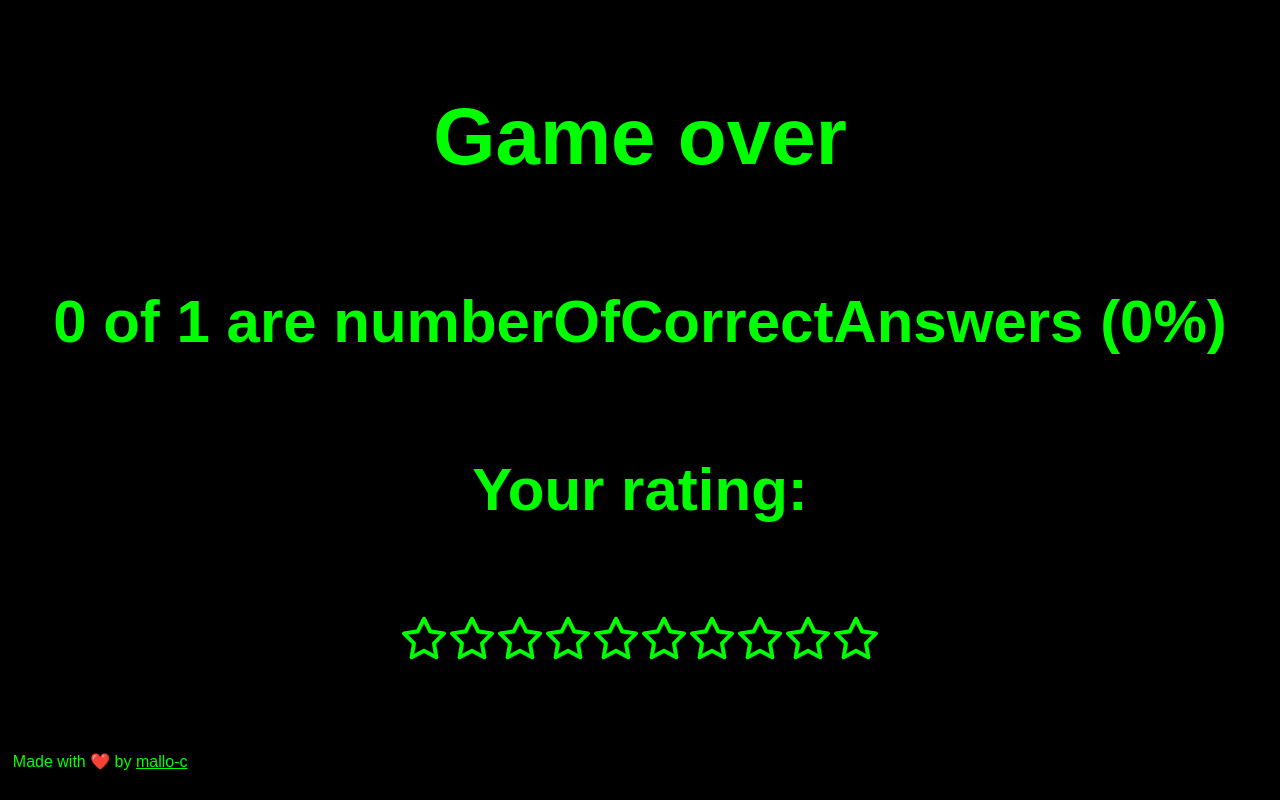
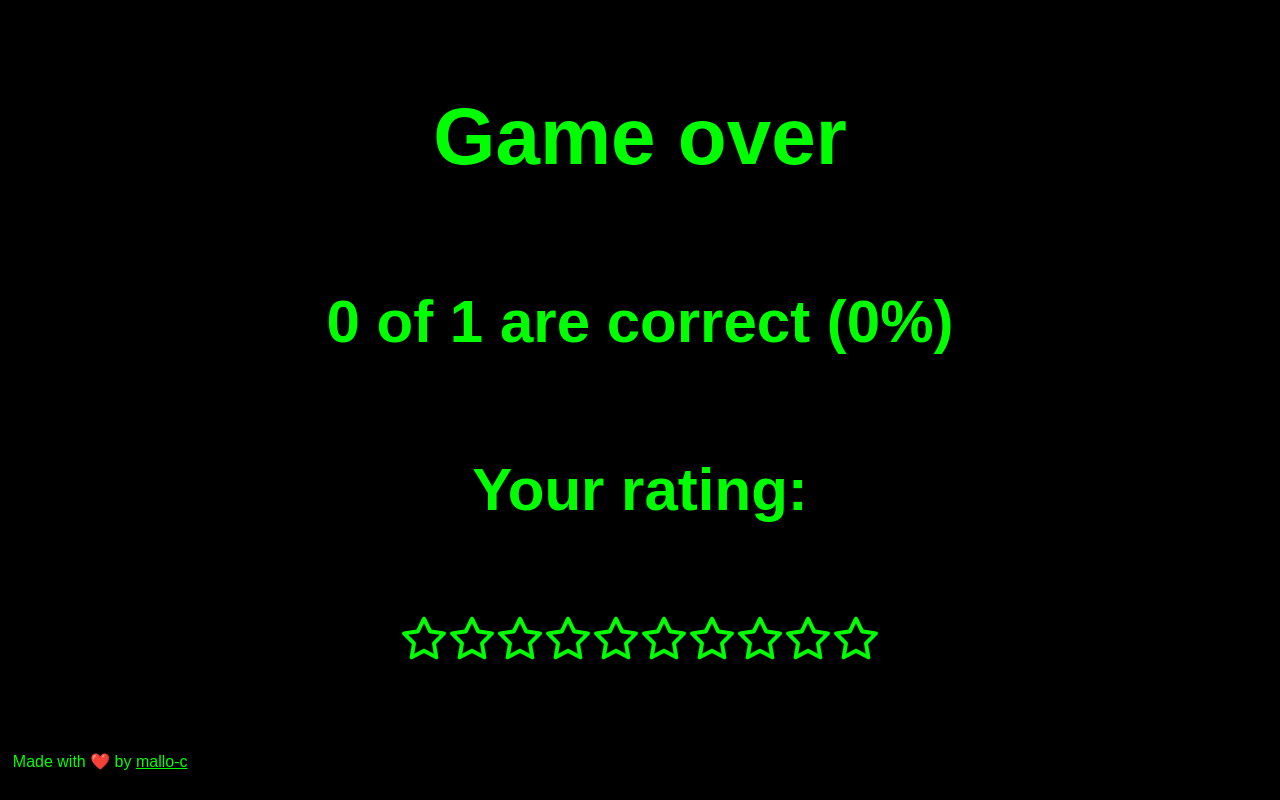
Before and after one commit to mallo-c/fast-math, a Vue app: page / in a window 1280 px wide. Built offline with nearby package versions, Linux system fonts and the light colour scheme.

Commit message:
fix text

```diff
--- a/src/App.vue
+++ b/src/App.vue
@@ -85,7 +85,7 @@ onMounted(update);
   </div>
   <div class="gameOver" v-if="remainingTimeRaw <= 0">
     <h1>Game over</h1>
-    <h2>{{ numberOfCorrectAnswers }} of {{ total }} are numberOfCorrectAnswers
+    <h2>{{ numberOfCorrectAnswers }} of {{ total }} are correct
       ({{ Math.floor(numberOfCorrectAnswers / total * 1000) / 10 || 0 }}%)</h2>
     <h2>Your rating:</h2>
     <p>
```
